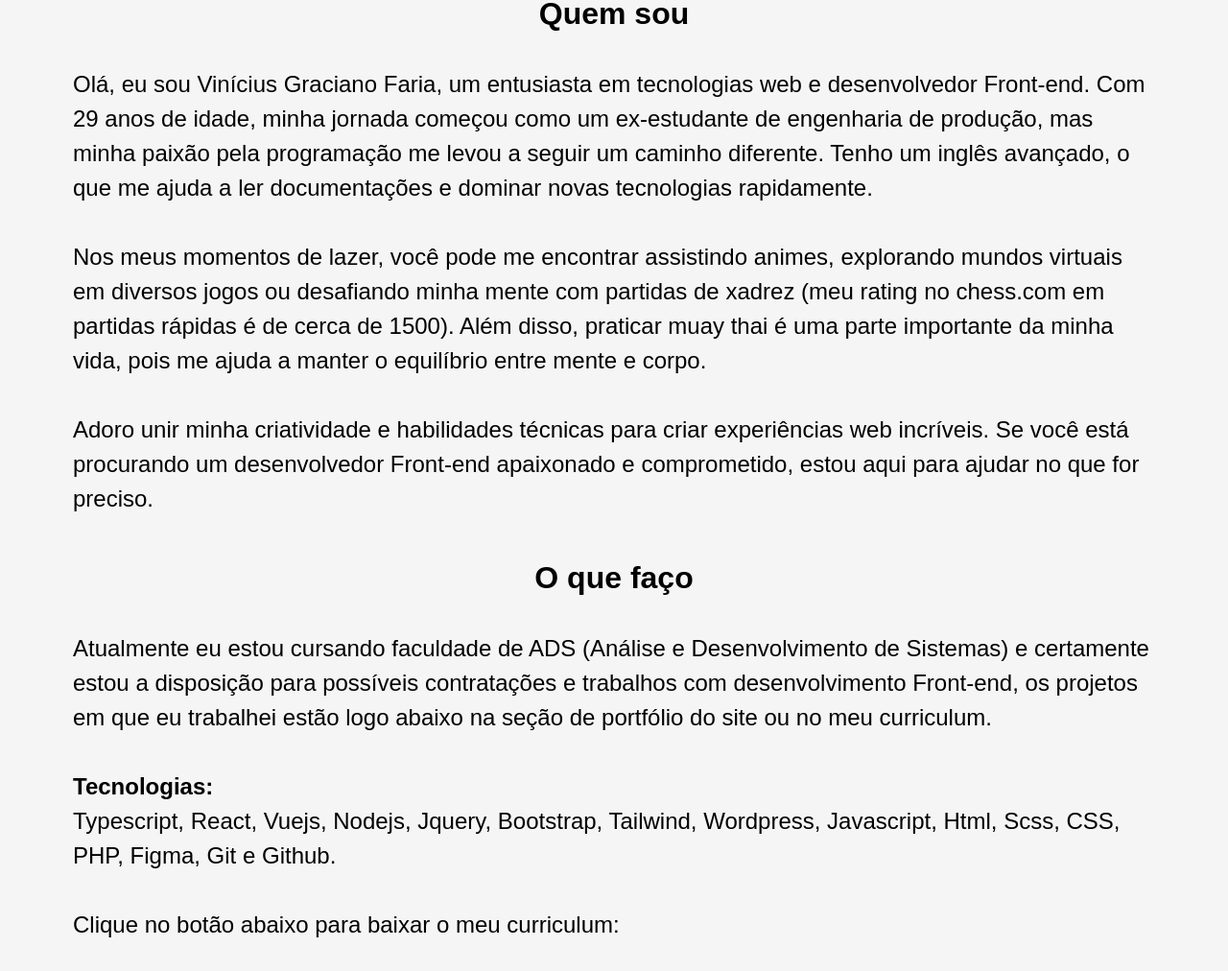
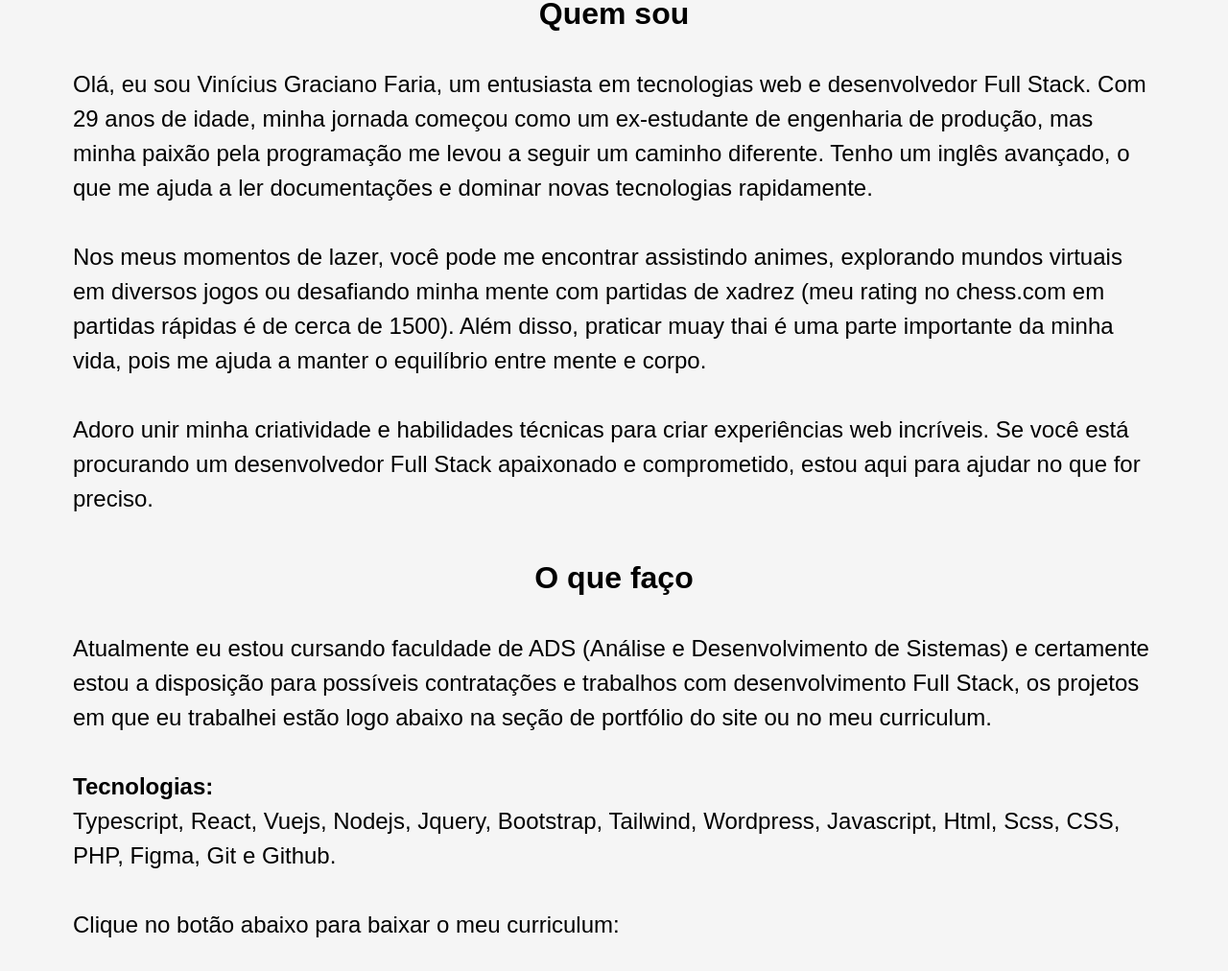
Before and after one commit to Vinicius-G-F/Portfolio, a Vue app: page / in a window 1280 px wide. Shown: the part 850-1862 px from the top of the page at 96% size. Built offline with nearby package versions, Linux system fonts and the light colour scheme.

Commit message:
fazer alteração de cargo pretendido

```diff
--- a/src/components/About.vue
+++ b/src/components/About.vue
@@ -31,16 +31,16 @@ export default defineComponent({
 
         const textos = {
             "pt-br": {
-                paragrafo1: `Olá, eu sou Vinícius Graciano Faria, um entusiasta em tecnologias web e desenvolvedor Front-end. Com ${idade} anos de idade, minha jornada começou como um ex-estudante de engenharia de produção, mas minha paixão pela programação me levou a seguir um caminho diferente. Tenho um inglês avançado, o que me ajuda a ler documentações e dominar novas tecnologias rapidamente.`,
+                paragrafo1: `Olá, eu sou Vinícius Graciano Faria, um entusiasta em tecnologias web e desenvolvedor Full Stack. Com ${idade} anos de idade, minha jornada começou como um ex-estudante de engenharia de produção, mas minha paixão pela programação me levou a seguir um caminho diferente. Tenho um inglês avançado, o que me ajuda a ler documentações e dominar novas tecnologias rapidamente.`,
                 paragrafo2: `Nos meus momentos de lazer, você pode me encontrar assistindo animes, explorando mundos virtuais em diversos jogos ou desafiando minha mente com partidas de xadrez (meu rating no chess.com em partidas rápidas é de cerca de 1500). Além disso, praticar muay thai é uma parte importante da minha vida, pois me ajuda a manter o equilíbrio entre mente e corpo.`,
-                paragrafo3: `Adoro unir minha criatividade e habilidades técnicas para criar experiências web incríveis. Se você está procurando um desenvolvedor Front-end apaixonado e comprometido, estou aqui para ajudar no que for preciso.`,
+                paragrafo3: `Adoro unir minha criatividade e habilidades técnicas para criar experiências web incríveis. Se você está procurando um desenvolvedor Full Stack apaixonado e comprometido, estou aqui para ajudar no que for preciso.`,
                 titulo: `Quem sou`
 
             },
             "en": {
-                paragrafo1: `Hello, I'm Vinícius Graciano Faria, a web technology enthusiast and Front-end developer. At the age of ${idade}, my journey began as a former production engineering student, but my passion for programming led me to follow a different path. I have advanced English, which helps me read documentation and master new technologies quickly.`,
+                paragrafo1: `Hello, I'm Vinícius Graciano Faria, a web technology enthusiast and Full Stack developer. At the age of ${idade}, my journey began as a former production engineering student, but my passion for programming led me to follow a different path. I have advanced English, which helps me read documentation and master new technologies quickly.`,
                 paragrafo2: `In my leisure time, you can find me watching anime, exploring virtual worlds in various games or challenging my mind with games of chess (my rating on chess.com in quick games is around 1500). Furthermore, practicing Muay Thai is an important part of my life as it helps me maintain balance between mind and body.`,
-                paragrafo3: `I love combining my creativity and technical skills to create amazing web experiences. If you're looking for a passionate and committed Front-end developer, I'm here to help with whatever you need.`,
+                paragrafo3: `I love combining my creativity and technical skills to create amazing web experiences. If you're looking for a passionate and committed Full Stack developer, I'm here to help with whatever you need.`,
                 titulo: `ABOUT`
             }
         }
--- a/src/components/Skills.vue
+++ b/src/components/Skills.vue
@@ -35,7 +35,7 @@ export default defineComponent({
     data() {
         const textos = {
             "pt-br": {
-                paragrafo1: `Atualmente eu estou cursando faculdade de ADS (Análise e Desenvolvimento de Sistemas) e certamente estou a disposição para possíveis contratações e trabalhos com desenvolvimento Front-end, os projetos em que eu trabalhei estão logo abaixo na seção de portfólio do site ou no meu curriculum.`,
+                paragrafo1: `Atualmente eu estou cursando faculdade de ADS (Análise e Desenvolvimento de Sistemas) e certamente estou a disposição para possíveis contratações e trabalhos com desenvolvimento Full Stack, os projetos em que eu trabalhei estão logo abaixo na seção de portfólio do site ou no meu curriculum.`,
                 paragrafo2: `Tecnologias:`,
                 paragrafo3: `Typescript, React, Vuejs, Nodejs, Jquery, Bootstrap, Tailwind, Wordpress, Javascript, Html, Scss, CSS, PHP, Figma, Git e Github.`,
                 paragrafo4: `Clique no botão abaixo para baixar o meu curriculum:`,
@@ -43,7 +43,7 @@ export default defineComponent({
 
             },
             "en": {
-                paragrafo1: `I am currently studying ADS (Systems Analysis and Development) and I am certainly available for possible hires and jobs with Front-end development, the projects I worked on are below in the portfolio section of the website or on my CV.`,
+                paragrafo1: `I am currently studying ADS (Systems Analysis and Development) and I am certainly available for possible hires and jobs with Full Stack development, the projects I worked on are below in the portfolio section of the website or on my CV.`,
                 paragrafo2: `Technologies:`,
                 paragrafo3: `Typescript, React, Vuejs, Nodejs, Jquery, Bootstrap, Tailwind, Wordpress, Javascript, Html, Scss, CSS, PHP, Figma, Git e Github.`,
                 paragrafo4: "Click the button below to download my CV:",
```
Also changed, not shown: 2 other files (tests, documents, lock files or other folders).
